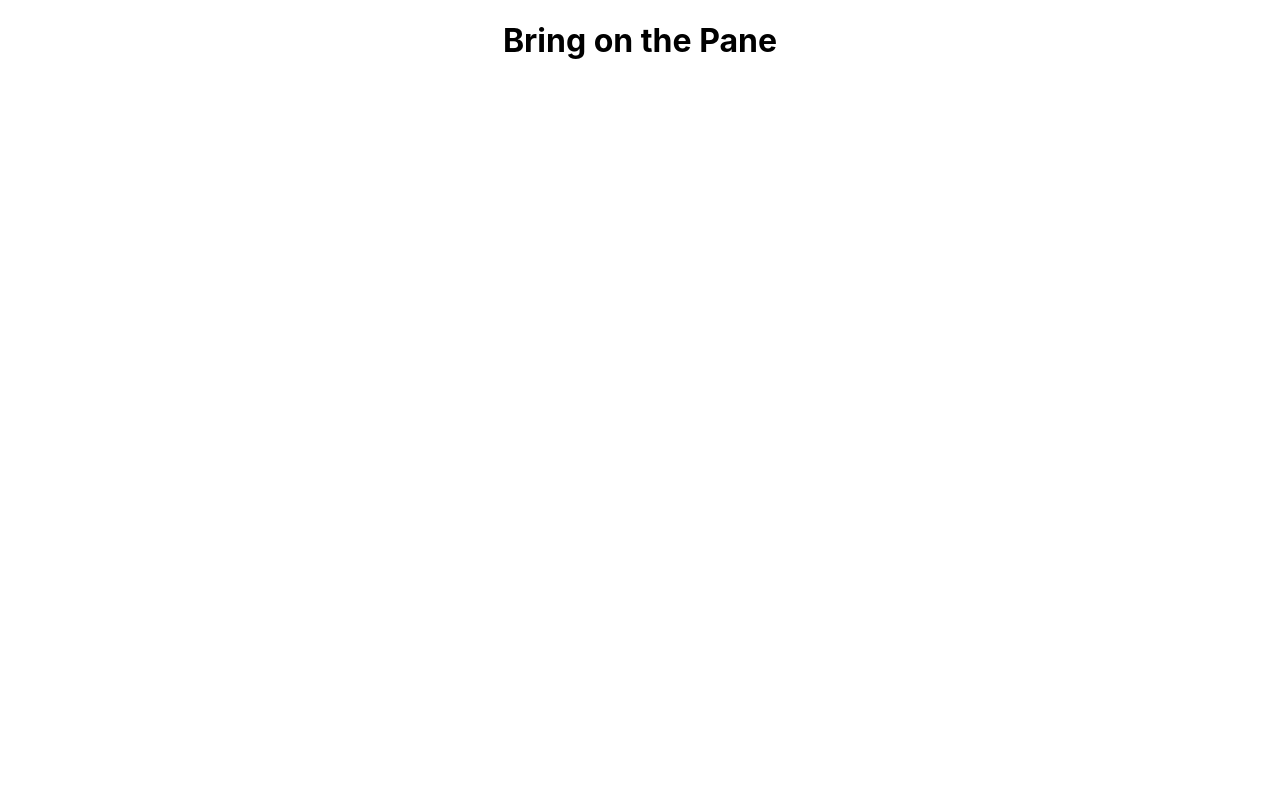
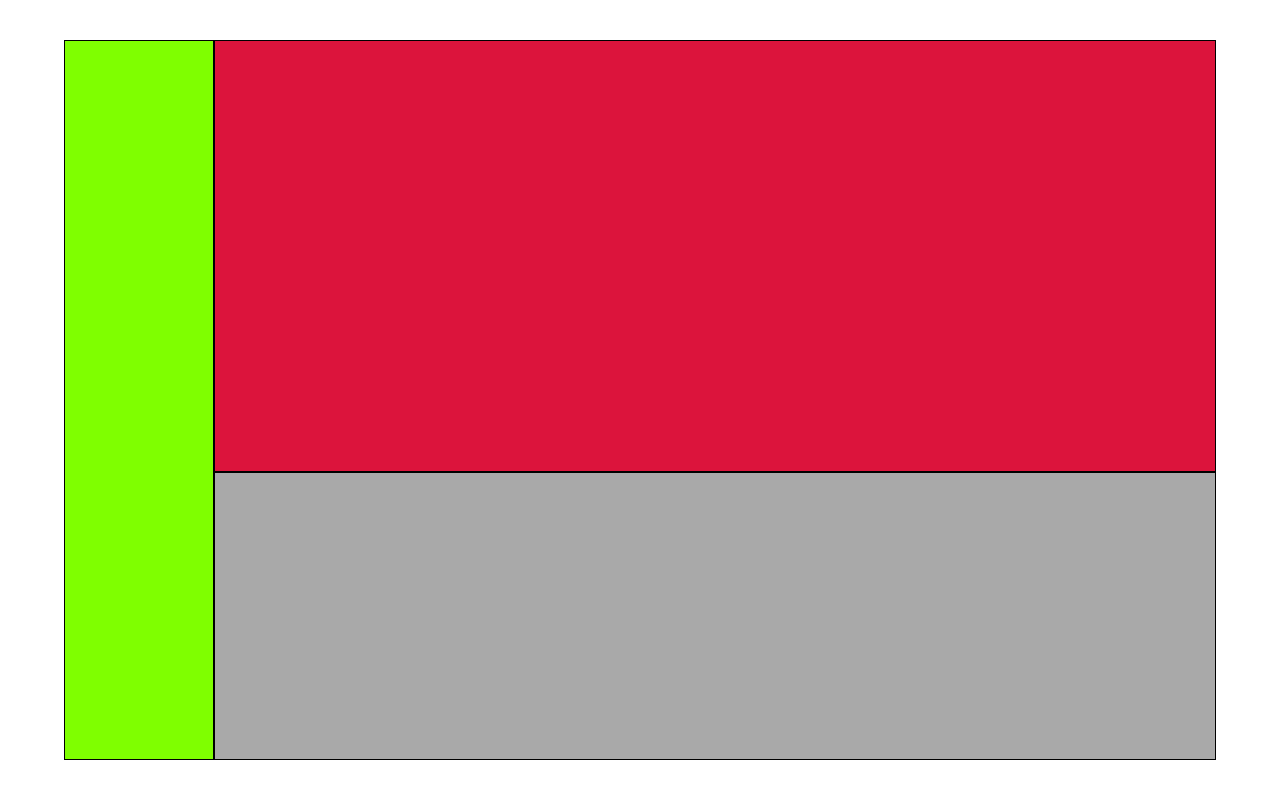
Before and after one commit to garrettgsb/ogc-widgets, a React (Create React App) app: page / in a window 1280 px wide. Built offline with nearby package versions, Linux system fonts and the light colour scheme.

Commit message:
added grid css

```diff
--- a/src/App.css
+++ b/src/App.css
@@ -1,38 +1,39 @@
-.App {
-  text-align: center;
+.sidebar {
+  border: 1px solid black;
+  background-color: chartreuse;
+  grid-column: 1/2;
+  grid-row: 1/3;
 }
 
-.App-logo {
-  height: 40vmin;
-  pointer-events: none;
+.content-area {
+  border: 1px solid black;
+  background-color: crimson;
+  grid-column: 2/-1;
+  grid-row: 1/2;
+
 }
 
-@media (prefers-reduced-motion: no-preference) {
-  .App-logo {
-    animation: App-logo-spin infinite 20s linear;
-  }
+.bottombar {
+  border: 1px solid black;
+  background-color: darkgray;
+  grid-column: 2/5;
+  grid-row: 2/3
+
 }
 
-.App-header {
-  background-color: #282c34;
-  min-height: 100vh;
-  display: flex;
-  flex-direction: column;
-  align-items: center;
-  justify-content: center;
-  font-size: calc(10px + 2vmin);
-  color: white;
+.layout-manager {
+  display: grid;
+  background-color: hotpink;
+  grid-template-columns: 150px 1fr 1fr 1fr;
+  grid-template-rows: 3fr 2fr;
+  width: 90vw;
+  height: 90vh;
 }
 
-.App-link {
-  color: #61dafb;
+.app {
+  display: flex;
+  justify-content: center; /* concerning how sibling elements arrange relative to each other along the flex axis*/
+  align-items: center; /* concenrning how elements arrange on axis they don't bump on each other*/
+  height: 100vh;
+  width: 100vw;
 }
-
-@keyframes App-logo-spin {
-  from {
-    transform: rotate(0deg);
-  }
-  to {
-    transform: rotate(360deg);
-  }
-}
--- a/src/App.js
+++ b/src/App.js
@@ -3,7 +3,7 @@ import PaneManagerWidget from './PaneManagerWidget';
 
 function App() {
   return (
-    <div className="App">
+    <div className="app">
       <PaneManagerWidget />
     </div>
   );
--- a/src/PaneManagerWidget.js
+++ b/src/PaneManagerWidget.js
@@ -1,10 +1,35 @@
 // import React from React;
 
+const SideBar = () => {
+  return (
+    <aside className="sidebar">
+
+    </aside>
+  )
+}
+const ContentArea = () => {
+  return (
+    <section className="content-area">
+
+    </section>
+  )
+}
+const BottomBar = () => {
+  return (
+    <aside className="bottombar">
+
+    </aside>
+  )
+}
 const PaneManagerWidget = () => {
   return (
-    <h1>
-      Bring on the Pane
-    </h1>
+    <main className="layout-manager">
+
+      <SideBar />
+      <ContentArea />
+      <BottomBar />
+    </main>
+
   )
 }
 
```
Also changed, not shown: src/BottomBar.js (added), src/ContentArea.js (added), src/SideBar.js (added).
